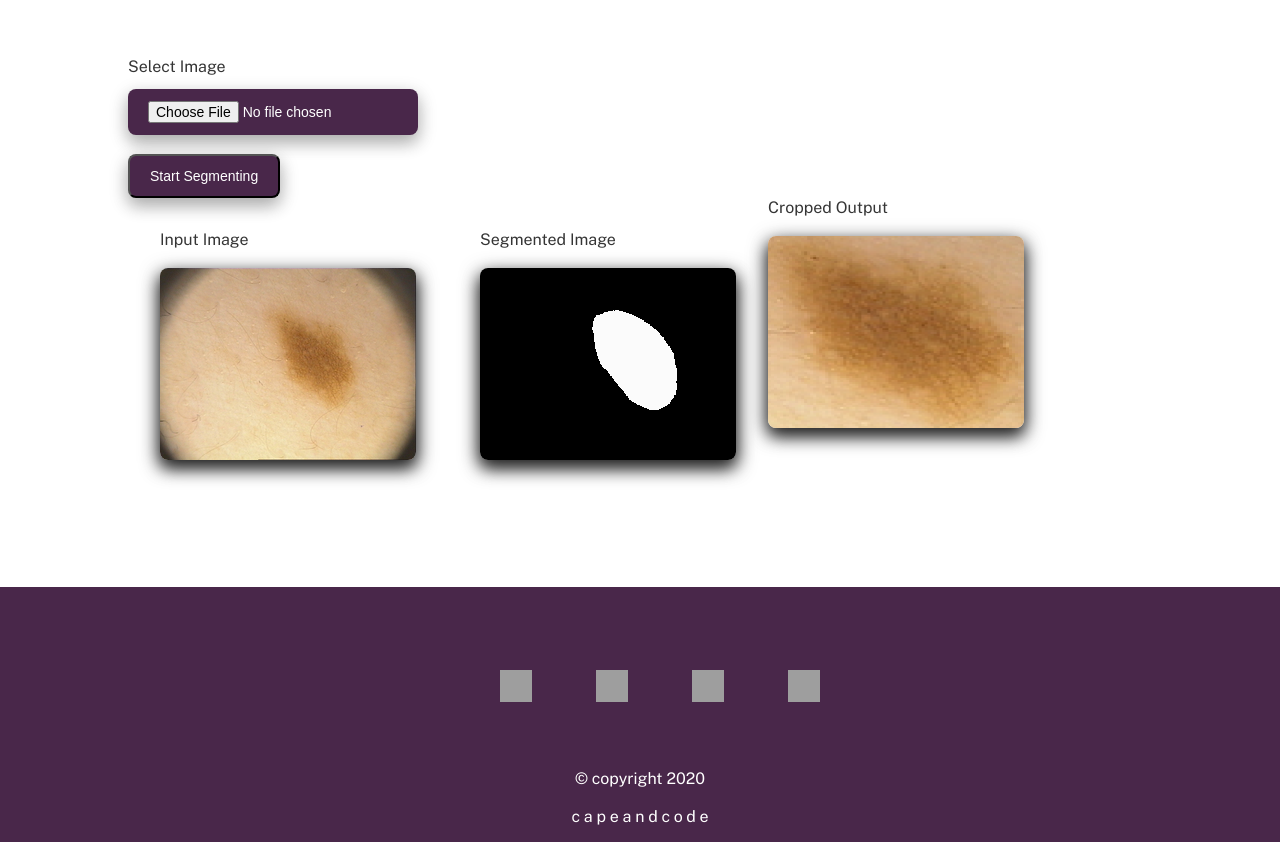
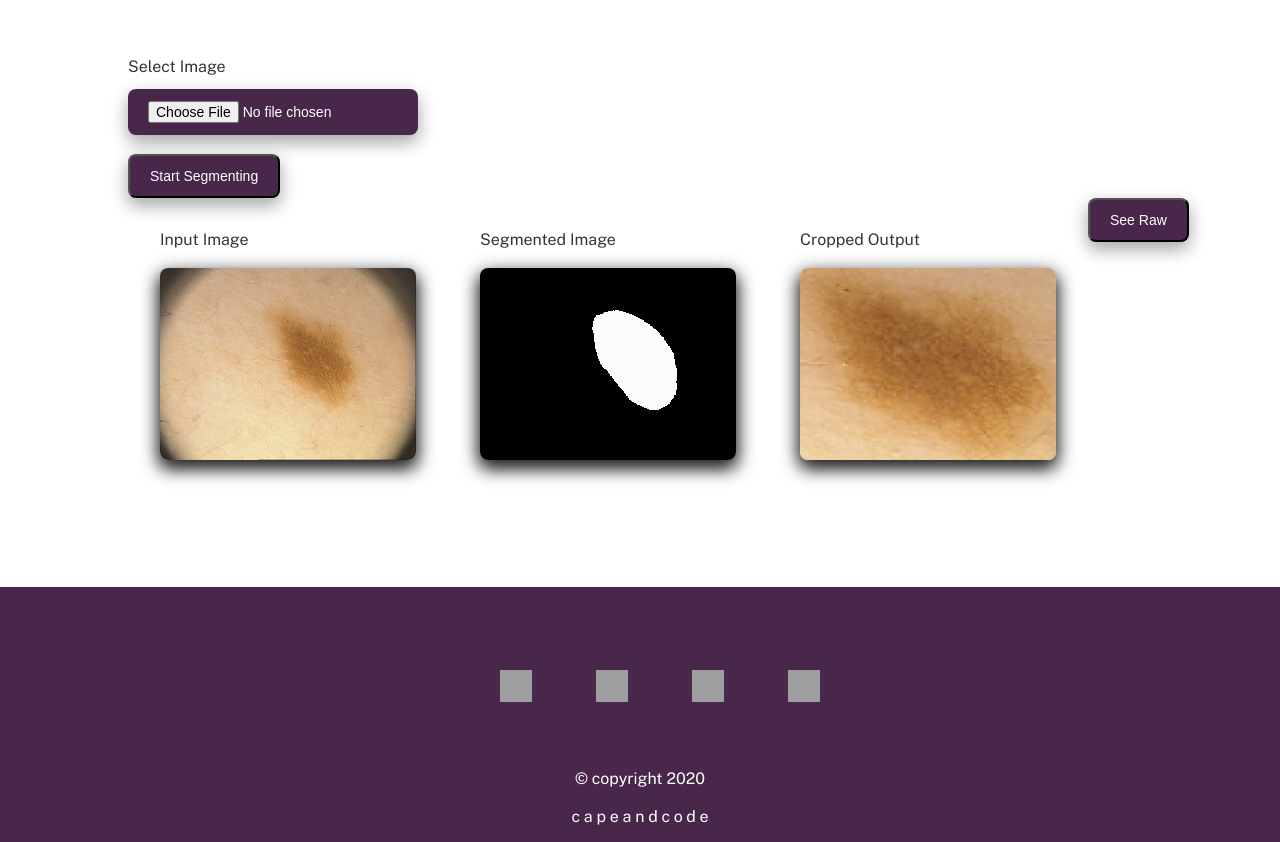
Before and after one commit to hashbanger/Online_Lesion_Segmentation_Platform, a Flask app: page /segment in a window 1280 px wide. Shown: the part 402-1244 px from the top of the page. Run offline with Flask 2, Linux system fonts and the light colour scheme; some web fonts are replaced; grey boxes are pictures that could not be loaded.

Commit message:
aligned the segment images

```diff
--- a/static/main.css
+++ b/static/main.css
@@ -136,7 +136,7 @@ section{
 }
 
 .segment-lesion__intro{
-    background-image: url(https://www.mdpi.com/diagnostics/diagnostics-09-00072/article_deploy/html/images/diagnostics-09-00072-g013.png);
+    background-image: url(https://workshop2018.isic-archive.com/images/task1.png);
 }
 
 .about-author__intro{
@@ -202,11 +202,18 @@ footer{
     align-content: center;
 }
 
+.row::after{
+    content: "";
+    clear: both;
+    display: table;
+}
 
 
-.col-2, .col-3{
+.column{
     float: left;
     margin: 2em;
+    /* display: inline-block; */
+
 }
 
 
--- a/templates/segment.html
+++ b/templates/segment.html
@@ -31,34 +31,32 @@
        </form>
 
    </div>
-
-   <div class="col-2">
+   <div class="row-1">
+   <div class="column">
         <label class='output-image-label' for="image">Input Image</label>
         <br><br>
        <img class="output-image" src="{{ url_for('static', filename = 'input_image.bmp')}}">
        <br><br>
     </div>
 
-  <div class="col-3">
+  <div class="column">
       <label class='output-image-label' for="image">Segmented Image</label>
       <br><br>
      <img class="output-image" src="{{ url_for('static', filename = 'segmented.bmp')}}">
      <br><br>
   </div>
 
-    <div class="col-4">
+    <div class="column">
       <label class='output-image-label' for="image">Cropped Output</label>
       <br><br>
      <img class="output-image" src="{{ url_for('static', filename = 'cropped.bmp')}}">
      <br><br>
     </div>
+  </div>
 
-    <!-- <div class="col-5">
-      <label class='output-image-label' for="image">Cropped Output</label>
-      <br><br>
-     <img class="output-image" src="{{ url_for('static', filename = 'cropped.bmp')}}">
-     <br><br>
-    </div> -->
+  <div class="see-raw">
+    <a href="{{ url_for('download')}}"><button class="button">See Raw</button></a>
+  </div>
 
 </div>
 </div>
```
